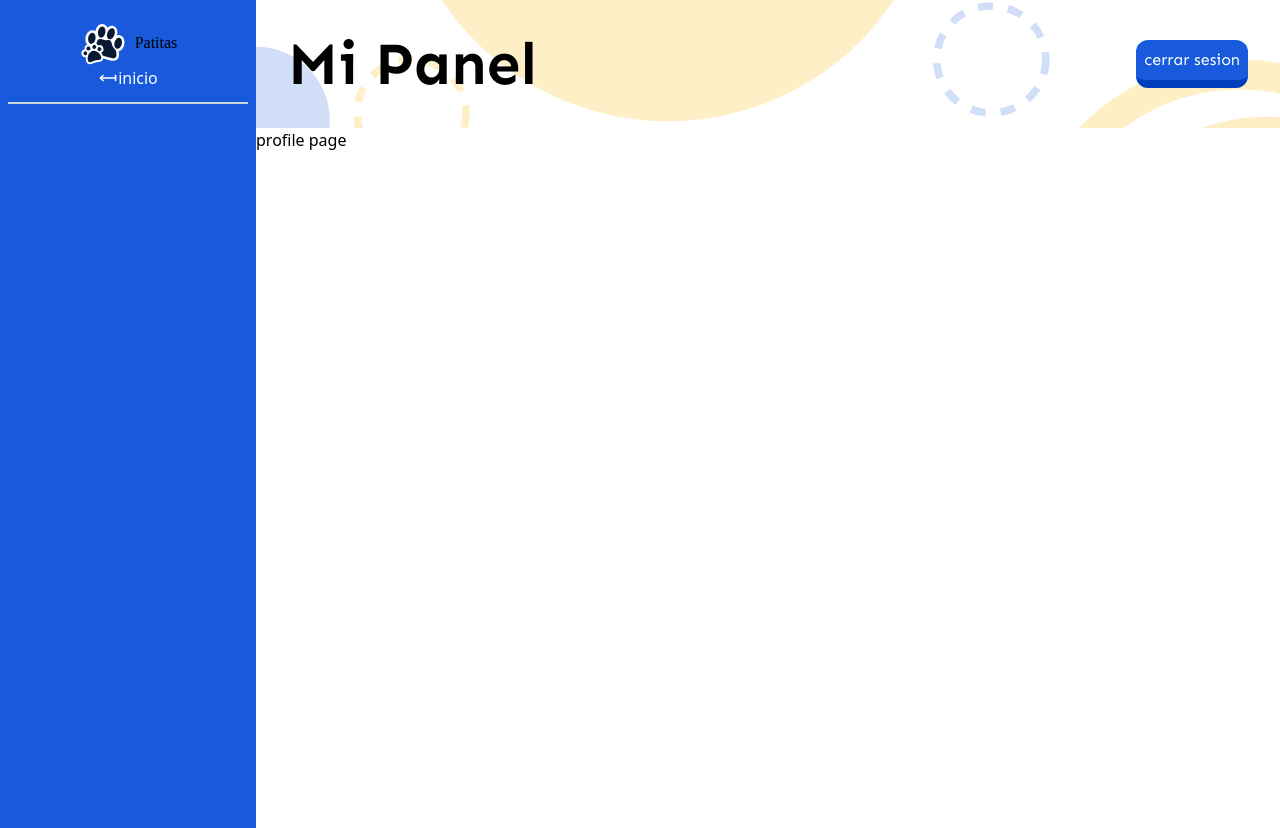
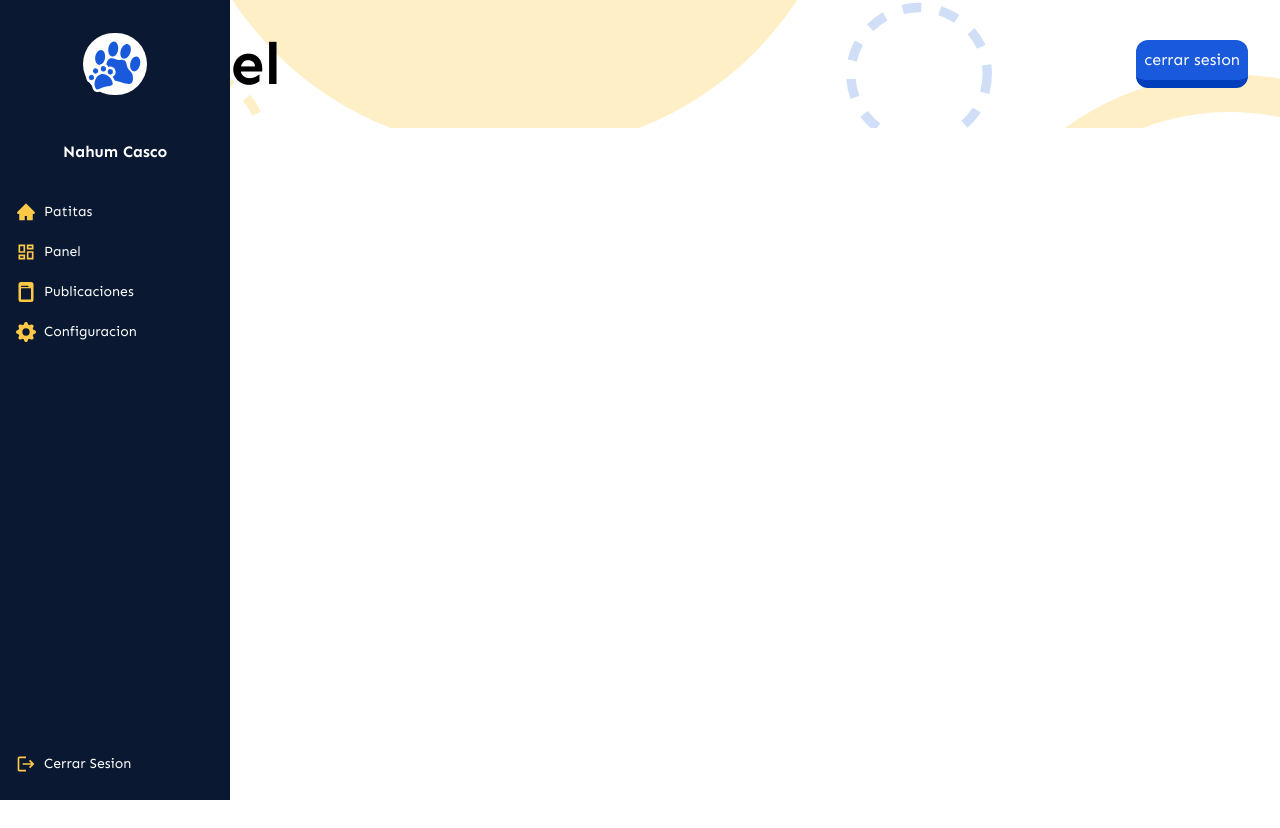
Before and after one commit to NahumCRep/PatitasWeb, a React (Create React App) app: page /profile in a window 1280 px wide. Built offline with nearby package versions, Linux system fonts and the light colour scheme; a web font is replaced by a local one.

Commit message:
new style of sidenav

```diff
--- a/src/components/profile/SideNav.jsx
+++ b/src/components/profile/SideNav.jsx
@@ -1,26 +1,71 @@
 import React from 'react';
+import { Link } from 'react-router-dom';
+import { SideNavLink } from './SideNavLink';
+import { Logo } from '../ui';
+// ** Icons
 import { TbArrowLeftBar } from 'react-icons/tb';
-import { Link } from 'react-router-dom';
-import { Logo } from '../ui';
+import { MdOutlineDashboard, MdLogout } from 'react-icons/md';
+import { BsFillFilePostFill, BsFillGearFill } from 'react-icons/bs';
+import { AiFillHome } from 'react-icons/ai';
 
-export const SideNav = ({navOpen, handleNav}) => {
+export const SideNav = ({ navOpen, handleNav }) => {
     return (
         <div className={`
-            min-h-screen h-auto overflow-hidden fixed top-0 left-0 z-10 bg-plt-blue transition-width duration-700
-            ${navOpen ? 'w-[70vw]':'w-0'}
-            md:static md:p-2 md:w-1/5`}>
-            <div className="w-full h-24 flex flex-col items-center justify-center border-b-2 border-slate-300">
-                <div className="font-primary flex items-center gap-2">
-                    <div className="w-12">
-                        <Logo borderColor='#FFFFFF' insideColor='#0A1931' />
+            h-screen overflow-hidden fixed top-0 left-0 z-10 bg-plt-dark transition-width duration-700
+            ${navOpen ? 'w-[70vw] px-2' : 'w-0'} flex flex-col justify-between pb-4
+            md:px-2 md:w-[18%]`}>
+            <div>
+                <div className="w-full h-32 flex flex-col items-center justify-center">
+                    <div className="bg-white rounded-full">
+                        <div className="w-16">
+                            <Logo borderColor='#FFFFFF' insideColor='#185ADB' />
+                        </div>
                     </div>
-                    Patitas
                 </div>
-                <Link to={'/'} className=" flex items-center text-white">
+
+                <div className="w-full h-12 bg-plt-lighterDark rounded-xl flex justify-center items-center">
+                    <p className="text-white font-secondary font-semibold whitespace-nowrap">Nahum Casco</p>
+                </div>
+
+                {/* <SideNavLink url={'/'}>
                     <TbArrowLeftBar size={20} />
-                    inicio
-                </Link>
+                    volver a inicio
+                </SideNavLink> */}
+
+                <ul className="mt-4">
+                    <li>
+                        <SideNavLink url={'/'}>
+                            <AiFillHome size={20} color="#FFC947" />
+                            Patitas
+                        </SideNavLink>
+                    </li>
+                    <li>
+                        <SideNavLink url={'/'}>
+                            <MdOutlineDashboard size={20} color="#FFC947" />
+                            Panel
+                        </SideNavLink>
+                    </li>
+                    <li >
+                        <SideNavLink url={'/'}>
+                            <BsFillFilePostFill size={20} color="#FFC947" />
+                            Publicaciones
+                        </SideNavLink>
+                    </li>
+                    <li>
+                        <SideNavLink url={'/'}>
+                            <BsFillGearFill size={20} color="#FFC947" />
+                            Configuracion
+                        </SideNavLink>
+                    </li>
+                </ul>
             </div>
+
+            <button className="w-full h-14 rounded-xl flex flex-nowrap items-center gap-2 px-2 font-secondary font-medium
+             text-white text-xl whitespace-nowrap  transition-colors duration-500 hover:bg-plt-darkblue
+             md:h-10 md:text-sm">
+                <MdLogout size={20} color="#FFC947" />
+                Cerrar Sesion
+            </button>
         </div>
     )
 }
--- /dev/null
+++ b/src/components/profile/SideNavLink.jsx
@@ -0,0 +1,12 @@
+import React from 'react'
+import { Link } from 'react-router-dom';
+
+export const SideNavLink = ({url, children}) => {
+  return (
+    <Link to={url} className="w-full h-14 rounded-xl flex flex-nowrap items-center gap-2 px-2 font-secondary font-medium
+        text-white text-xl whitespace-nowrap transition-colors duration-500 hover:bg-plt-darkblue
+        md:h-10 md:text-sm">
+        {children}
+    </Link>
+  )
+}
```
